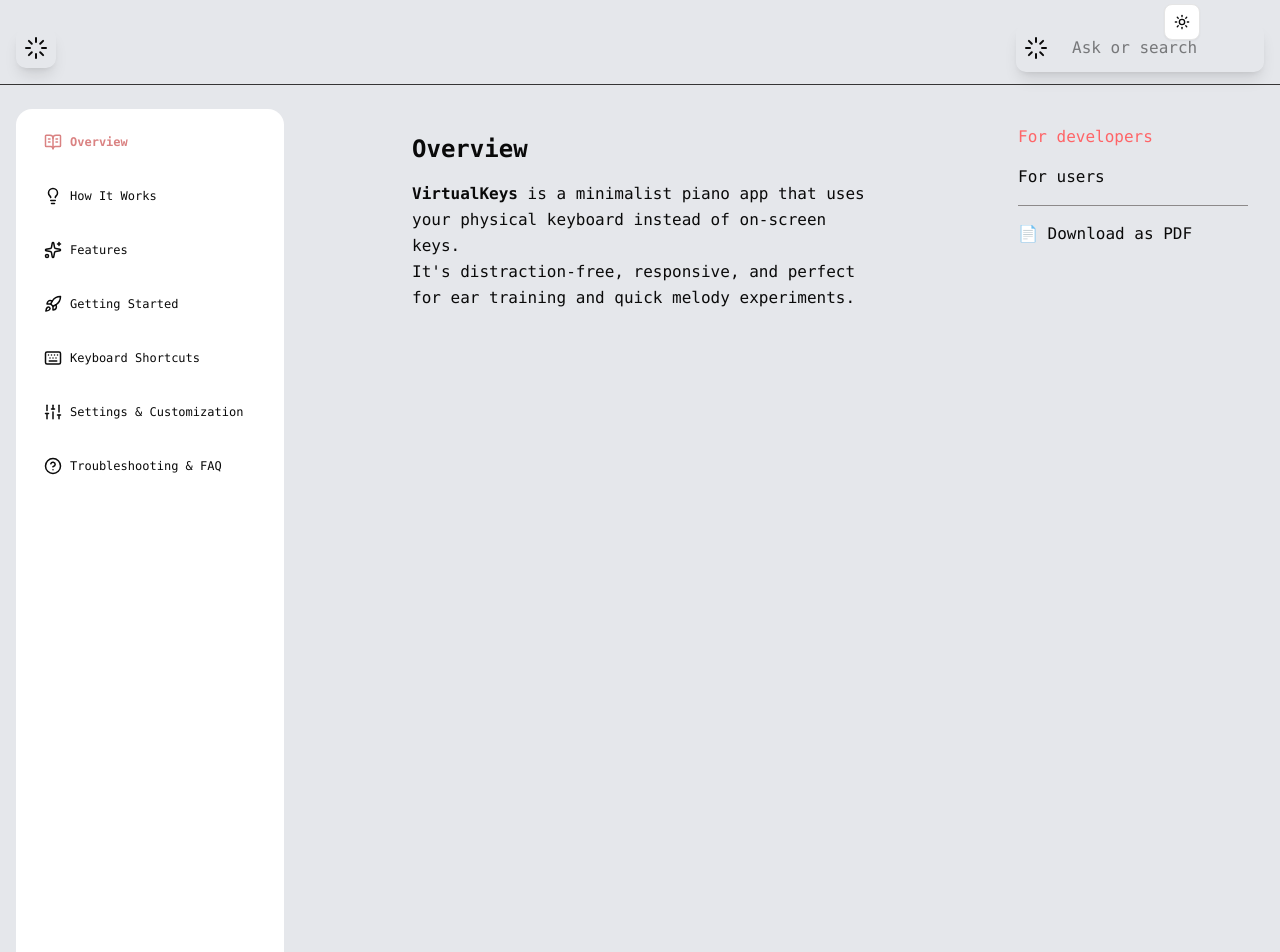
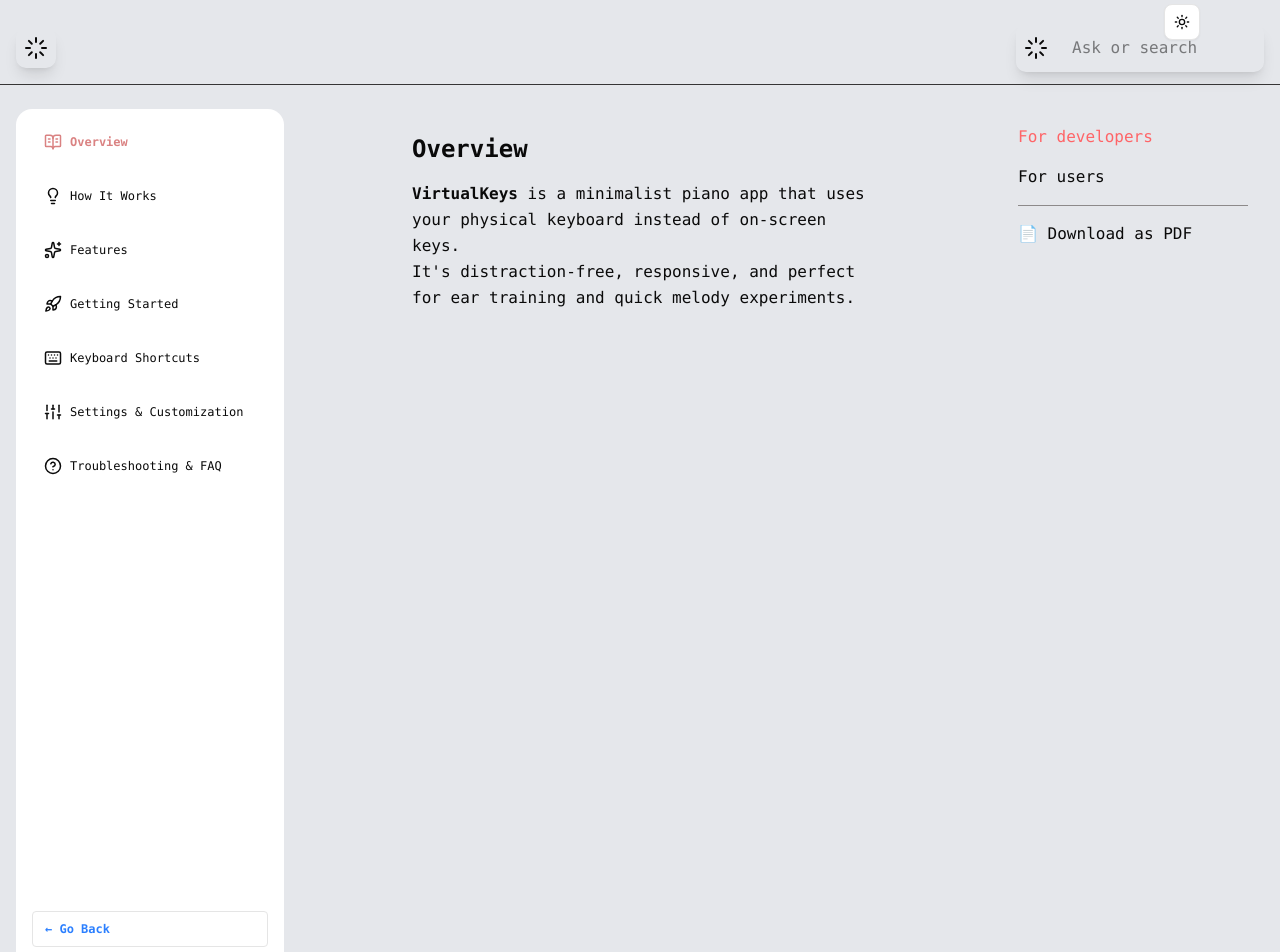
Before and after one commit to Hardelzs/virtualKey, a React (Vite) app: page /docs in a window 1280 px wide. Shown: the top 952 px of the page. Built offline with nearby package versions, Linux system fonts and the light colour scheme.

Commit message:
Refactor Documents component: add "Go Back" button for improved navigation

```diff
--- a/src/Documents/Documents.tsx
+++ b/src/Documents/Documents.tsx
@@ -14,6 +14,7 @@
 import { motion, AnimatePresence } from "framer-motion";
 import ReactMarkdown from "react-markdown";
 import html2pdf from "html2pdf.js";
+import { useNavigate } from "react-router-dom";
 
 const sections = {
   Overview: `
@@ -77,6 +78,7 @@
 
 const Documents = () => {
   const [activeSection, setActiveSection] = useState<string>("Overview");
+  const navigate = useNavigate();
 
   const contentRef = useRef<HTMLDivElement>(null);
 
@@ -123,8 +125,12 @@
 
       {/* Main Content */}
       <div className="max-w-7xl mx-auto mt-6 flex w-full  gap-26 px-4">
+
+
         {/* Sidebar */}
         <div className="bg-white text dark:bg-[#111111] dark:text-white  h-[870px] p-4 rounded-2xl w-67 space-y-5 ">
+
+
           {Object.entries(sections).map(([title]) => {
             const Icon = sectionIcons[title as keyof typeof sectionIcons];
             return (
@@ -140,6 +146,14 @@
               </button>
             );
           })}
+
+                    {/* Go back button  */}
+          <button
+            onClick={() => navigate("/")}
+            className="flex items-center mt-107 border p-3 gap-2 text-left w-full py-2 px-3 rounded hover:bg-[#ebebeb] dark:hover:bg-[#252525] text-blue-500 hover:text-blue-900 font-semibold mb-2"
+          >
+            ← Go Back
+          </button>
         </div>
 
         {/* Content Panel with Animation */}
@@ -171,7 +185,9 @@
           <p>For users</p>
           <hr className="text-black w-[230px] border-[#8d8a8a]" />
 
-          <p className="cursor-pointer" onClick={handleDownloadPDF}>📄 Download as PDF</p>
+          <p className="cursor-pointer" onClick={handleDownloadPDF}>
+            📄 Download as PDF
+          </p>
         </div>
       </div>
     </div>
```
Also changed, not shown: 1 other file (tests, documents, lock files or other folders).
